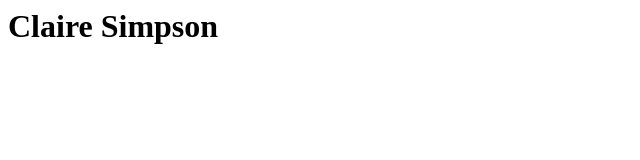
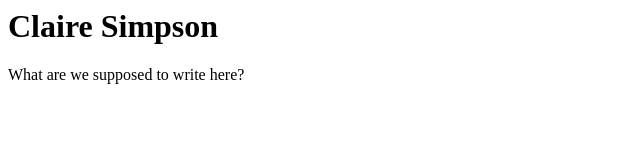
Before and after one commit to clarinda/p1-persona, a plain HTML site: page index.html in a window 1280 px wide. Shown: the whole page, without its empty margins (0-640 px from the left). Drawn offline with Linux system fonts and the light colour scheme.

Commit message:
Added Bio

```diff
--- a/index.html
+++ b/index.html
@@ -6,5 +6,7 @@
 
 <h1>Claire Simpson</h1>
 
+<p>What are we supposed to write here?</p>
+
 </body>
 </html>
```
